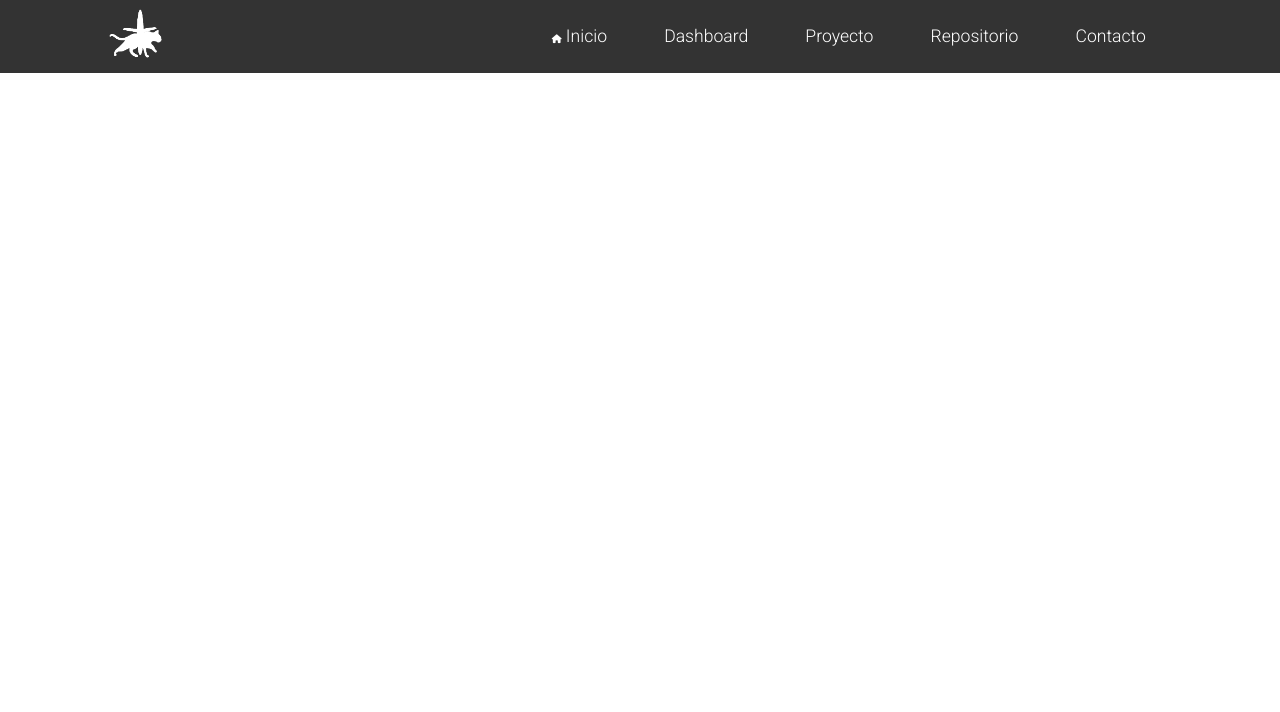
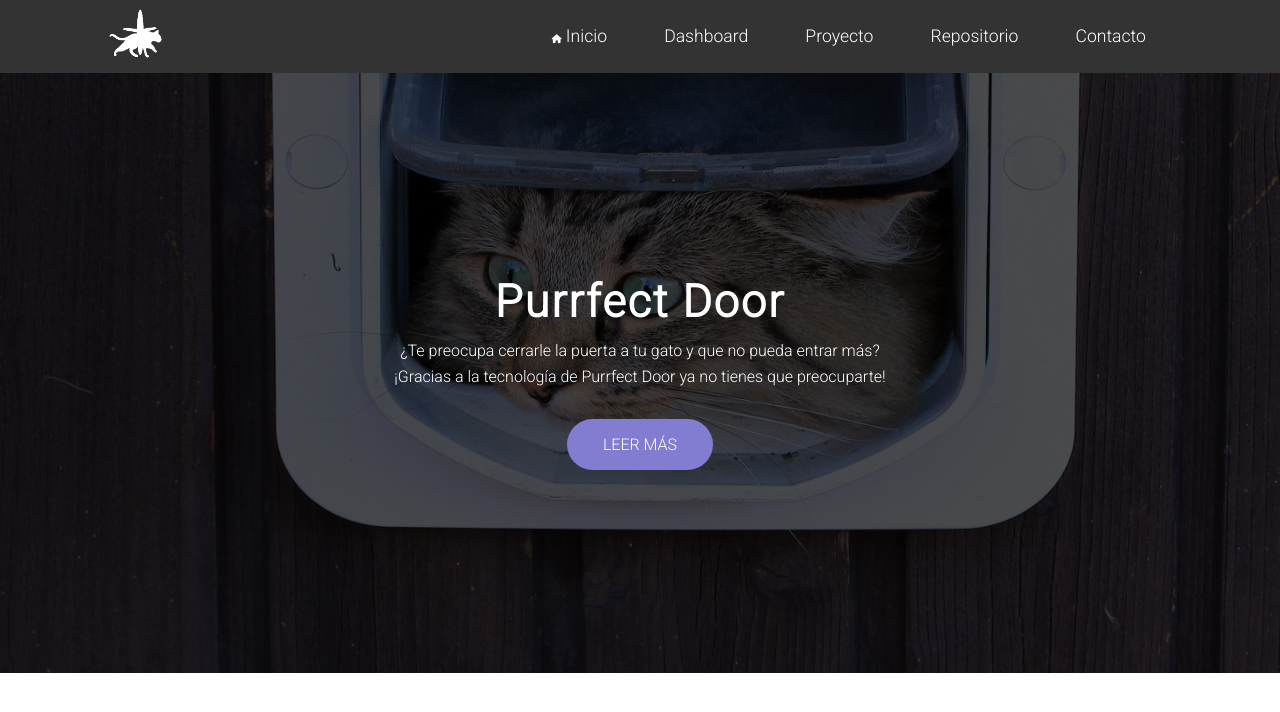
Before and after one commit to purrfectdoor/purrfectdoor.github.io, a PHP site: page /principal.html in a window 1280 px wide. Shown: the top 712 px of the page. Run offline with PHP 8.4, Linux system fonts and the light colour scheme; some libraries are stand-ins or nearby versions.

Commit message:
Add banner by damian

```diff
--- a/purrfectDoor/css/principal.css
+++ b/purrfectDoor/css/principal.css
@@ -61,10 +61,70 @@
     display: none;
 }
 
+.banner{
+    width: 100%;
+    height: 600px;
+    animation: banner 10s infinite linear alternate;
+    background-size: 100% 100%;
+    position: relative;
+    display: flex;
+    justify-content: center;
+    align-items: center;
+}
+
+@keyframes banner{
+    0%,33%{
+        background-image: url(../img/1arduino.jpg);
+    }
+    33%, 66%{
+        background-image: url(../img/2arduino.jpg);
+    }
+    66%, 100%{
+        background-image: url(../img/3cat.jpg);
+    }
+}
+
+.back-banner {
+    width: 100%;
+    height: 100%;
+    position: absolute;
+    top: 0%;
+    left: 0%;
+    background:rgba(0, 0, 0,0.7);
+}
+
+.lore{
+    z-index: 2;
+    width: 100%;
+    max-width: 550px;
+    text-align: center;
+}
+
+.lore h1{
+    color:#fff;
+    font-size: 45px;
+    margin-bottom: 10px;
+    letter-spacing: 2px;
+}
+
+.lore p{
+    color:#ffffff;
+    line-height: 1.6;
+    margin-bottom: 30px;
+}
+
+.lore a{
+    color: #fff;
+    text-decoration: none;
+    background-color:#837dd1;
+    padding: 16px 36px;
+    display: inline-block;
+    border-radius: 70px;
+}
 
 /* MEDIAQUERIES: RESPONSIVE */
 
-@media only screen and (max-width: 680px){
+@media only screen and (max-width: 760px){
     .navbar {
         display:flex;
         flex-direction: column;
--- a/purrfectDoor/js/principal.js
+++ b/purrfectDoor/js/principal.js
@@ -24,13 +24,15 @@ document.addEventListener("DOMContentLoaded", function () {
             /* Parche ya que mediaqueries no estaban funcionando */
             window.addEventListener('resize', function(){
                 var newWidth = window.innerWidth;
-                if (newWidth > 680) {
+                if (newWidth > 760) {
                     for (i = 0; i < list.length; i++) {
                     list[i].style.display = 'inline-block';
+                    nclicks = 0;
                     }
                 } else {
                     for (i = 0; i < list.length; i++) {
                     list[i].style.display = 'none';
+                    nclicks = 0;
                     }
                 }
             });
--- a/purrfectDoor/principal.html
+++ b/purrfectDoor/principal.html
@@ -8,20 +8,21 @@
         Purrfect Door
     </title>
     <!-- Conectamos archivo css local -->
-    <link rel="stylesheet" href="../css/principal.css">
+    <link rel="stylesheet" href="css/principal.css">
     <!-- Obtenemos desde Google Fonts la fuente Roboto -->
     <link rel="preconnect" href="https://fonts.googleapis.com">
     <link rel="preconnect" href="https://fonts.gstatic.com" crossorigin>
     <link rel="stylesheet" href="https://fonts.googleapis.com/css2?family=Roboto:wght@100;300&display=swap" >
-    <!-- Conectamos archivo js local -->
     <!-- Conectamos fontawesome -->
     <script src="https://kit.fontawesome.com/79407adf3f.js" crossorigin="anonymous"></script>
+    <!-- Conectamos archivo js local -->
+    <script src="js/principal.js"></script>
 </head>
 <body>
     <div class="container">
         <nav class="navbar">
             <a>
-                <img class="logo" src="../img/logo.png"></img>
+                <img class="logo" src="img/logo.png"></img>
             </a>
             <div class="menu">
                 <div class="menu-line"></div>
@@ -56,7 +57,21 @@
                 </li>
             </ul>
         </nav>
+        <div class = "banner" >
+            <div class="back-banner"></div>
+            <div class="lore">
+                <h1>
+                    Purrfect Door
+                </h1>
+                <p>
+                    ¿Te preocupa cerrarle la puerta a tu gato y que no pueda entrar más?<br> ¡Gracias a la
+                    tecnología de Purrfect Door ya no tienes que preocuparte!
+                </p>
+                <a href="#">
+                    LEER MÁS
+                </a>
+            </div>
+        </div>
     </div>
-    <script src="../js/principal.js"></script>
 </body>
 </html>
```
Also changed, not shown: purrfectDoor/img/1arduino.jpg (added), purrfectDoor/img/2arduino.jpg (added), purrfectDoor/img/3cat.jpg (added), purrfectDoor/img/Ar.jpg (added), purrfectDoor/img/Ar2.jpg (added), purrfectDoor/img/cat.jpg (added), purrfectDoor/purrfectDoor/css/principal.css (deleted).
